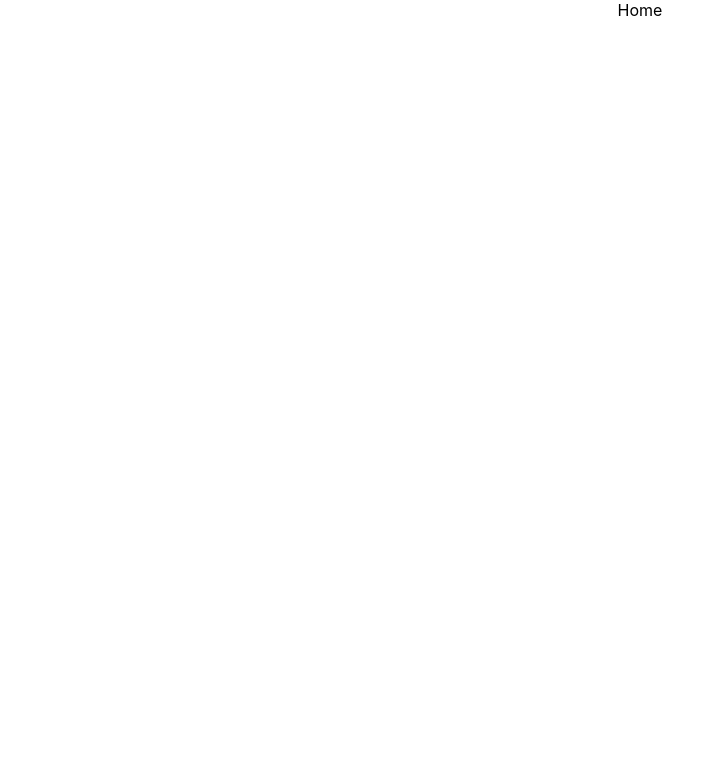
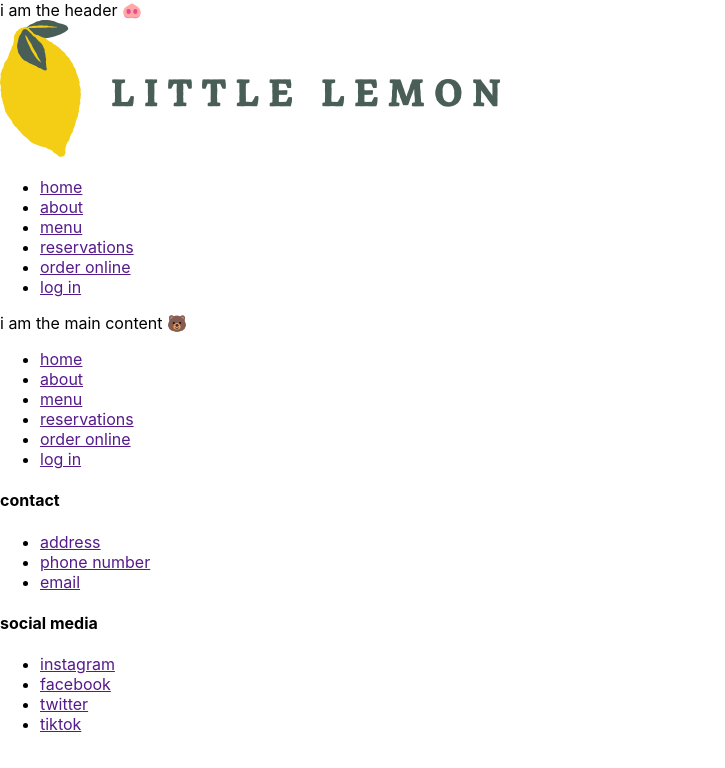
Before and after one commit to NaNcmyk/Little-Lemon, a React (Create React App) app: page / in a window 1280 px wide. Shown: the top 768 px of the page, without its empty margins (0-725 px from the left). Built offline with nearby package versions, Linux system fonts and the light colour scheme.

Commit message:
created footer, header, main, nav components & added og meta tags to index.ht l

```diff
--- a/public/index.html
+++ b/public/index.html
@@ -7,8 +7,17 @@
     <meta name="theme-color" content="#000000" />
     <meta
       name="description"
-      content="Web site created using create-react-app"
+      content="Little Lemon is a family-owned Mediterranean restaurant, focused on traditional recipes served with a modern twist."
     />
+
+    <!-- open graph meta tags -->
+    <meta name="og:title" content="Little Lemon"/>
+    <meta
+    name="og:description"
+    content="Little Lemon is a family-owned Mediterranean restaurant, focused on traditional recipes served with a modern twist."
+    />
+    <meta name="og:image" content="./assets/chef.jpg"/>
+
     <link rel="apple-touch-icon" href="%PUBLIC_URL%/logo192.png" />
     <!--
       manifest.json provides metadata used when your web app is installed on a
--- a/src/App.js
+++ b/src/App.js
@@ -1,10 +1,17 @@
 import './App.css';
+import Header from './components/Header';
+import Nav from './components/Nav';
+import Main from './components/Main';
+import Footer from './components/Footer';
 
 function App() {
   return (
-    <div className="App">
-      Home
-    </div>
+    <>
+      <Header />
+      <Nav />
+      <Main />
+      <Footer />
+    </>
   );
 }
 
--- /dev/null
+++ b/src/components/Footer.js
@@ -0,0 +1,59 @@
+const Footer = () => {
+    return (
+        <footer>
+            <ul>
+                <li>
+                    <a href=''>home</a>
+                </li>
+                <li>
+                    <a href=''>about</a>
+                </li>
+                <li>
+                    <a href=''>menu</a>
+                </li>
+                <li>
+                    <a href=''>reservations</a>
+                </li>
+                <li>
+                    <a href=''>order online</a>
+                </li>
+                <li>
+                    <a href=''>log in</a>
+                </li>
+            </ul>
+
+            <h4>contact</h4>
+            <ul>
+                <li>
+                    <a href=''>address</a>
+                </li>
+                <li>
+                    <a href=''>phone number</a>
+                </li>
+                <li>
+                    <a href=''>email</a>
+                </li>
+            </ul>
+
+            <h4>social media</h4>
+            <ul>
+                <li>
+                    <a href=''>instagram</a>
+                </li>
+                <li>
+                    <a href=''>facebook</a>
+                </li>
+                <li>
+                    <a href=''>twitter</a>
+                </li>
+                <li>
+                    <a href=''>tiktok</a>
+                </li>
+            </ul>
+
+
+        </footer>
+    );
+}
+
+export default Footer;
--- /dev/null
+++ b/src/components/Header.js
@@ -0,0 +1,7 @@
+const Header = () => {
+    return <header>
+        i am the header 🐽
+    </header>
+}
+
+export default Header;
--- /dev/null
+++ b/src/components/Main.js
@@ -0,0 +1,7 @@
+const Main = () => {
+    return <main>
+        i am the main content 🐻
+    </main>
+}
+
+export default Main;
--- /dev/null
+++ b/src/components/Nav.js
@@ -0,0 +1,29 @@
+const Nav = () => {
+    return (
+        <nav>
+            <img src='./assets/logo.png' alt='logo' />
+            <ul>
+                <li>
+                    <a href=''>home</a>
+                </li>
+                <li>
+                    <a href=''>about</a>
+                </li>
+                <li>
+                    <a href=''>menu</a>
+                </li>
+                <li>
+                    <a href=''>reservations</a>
+                </li>
+                <li>
+                    <a href=''>order online</a>
+                </li>
+                <li>
+                    <a href=''>log in</a>
+                </li>
+            </ul>
+        </nav>
+    );
+}
+
+export default Nav;
```
Also changed, not shown: public/assets/logo.png (added), 1 other file (tests, documents, lock files or other folders).
